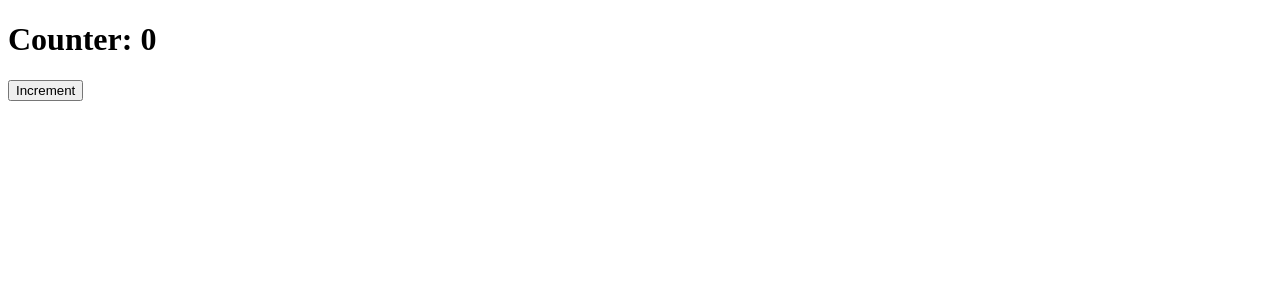
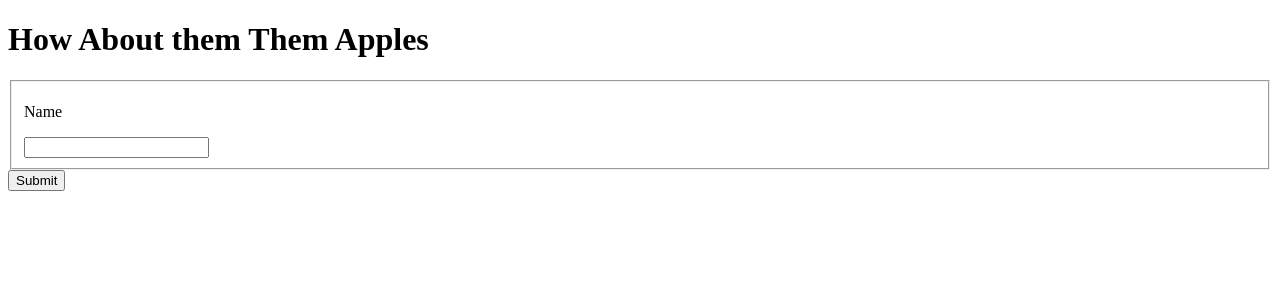
Before and after one commit to HaseebAsif/portfolio-app-react, a React (Create React App) app: page / in a window 1280 px wide. Shown: the top 300 px of the page. Built offline with nearby package versions, Linux system fonts and the light colour scheme.

Commit message:
Feat: Handeling form submit and input

```diff
--- a/src/App.js
+++ b/src/App.js
@@ -2,18 +2,29 @@ import { useState } from "react";
 import "./App.css";
 
 function App() {
-  const [counter, setCounter] = useState(0);
+  const [submitting, setSubmitting] = useState(false);
+  const handleSubmit = (event) => {
+    event.preventDefault();
+    setSubmitting(true);
 
-  const incrementCounter = () => {
-    for (let index = 0; index < 10; index++) {
-      setCounter((preCounter) => preCounter + 1);
-    }
+    setTimeout(() => {
+      setSubmitting(false);
+    }, 3000);
   };
 
   return (
     <div className="App">
-      <h1>Counter: {counter}</h1>
-      <button onClick={incrementCounter}>Increment</button>
+      <h1>How About them Them Apples</h1>
+      {submitting && <div>Submitting Form...</div>}
+      <form onSubmit={handleSubmit}>
+        <fieldset>
+          <label htmlFor="">
+            <p>Name</p>
+            <input type="text" name="name" />
+          </label>
+        </fieldset>
+        <button type="submit">Submit</button>
+      </form>
     </div>
   );
 }
```
